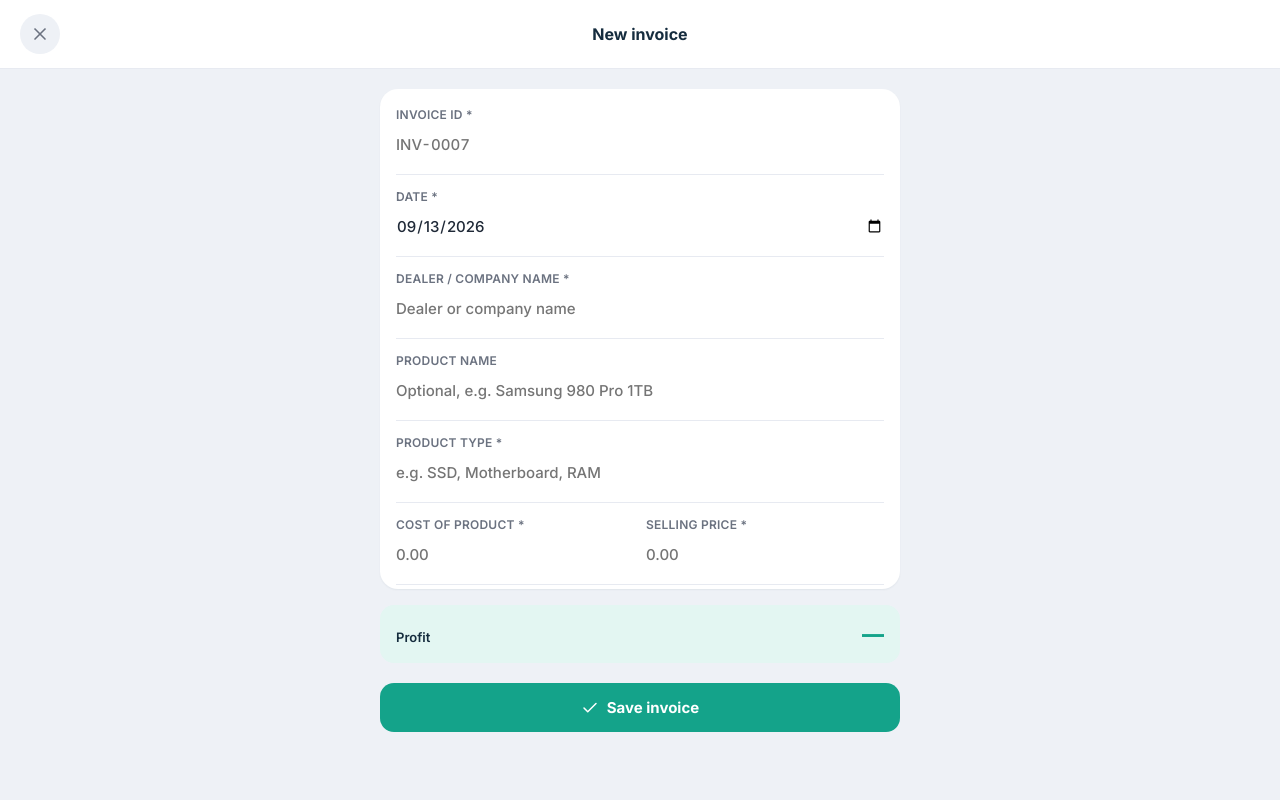
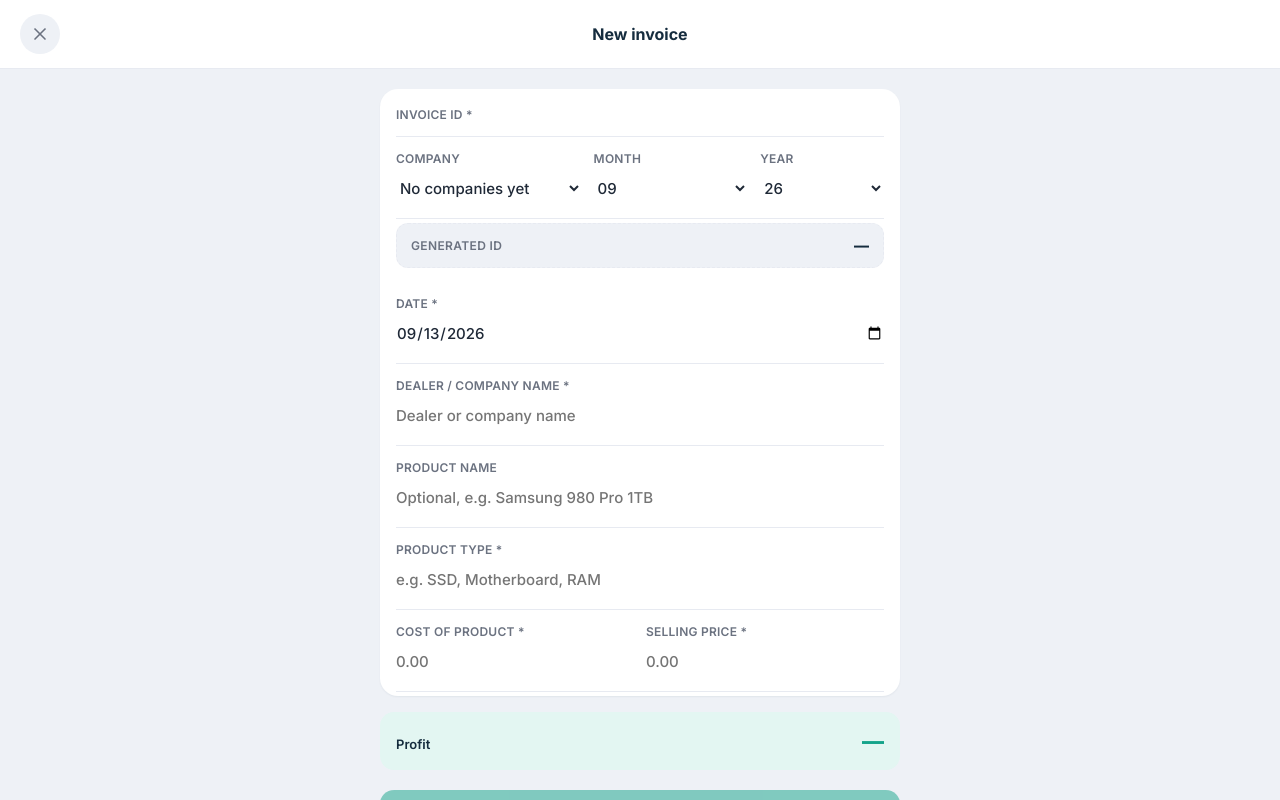
Before and after one commit to imzixuan03/invoice-app, a React (Vite) app: page / in a window 1280 px wide. Both pictures are taken after a click on the button "Create invoice". Built offline with nearby package versions, Linux system fonts and the light colour scheme.

Commit message:
Invoice ID update

```diff
--- a/src/App.jsx
+++ b/src/App.jsx
@@ -182,7 +182,9 @@ export default function App() {
         </section>
       </main>
 
-      {showForm && <InvoiceForm onSave={handleSave} onCancel={() => setShowForm(false)} />}
+      {showForm && (
+        <InvoiceForm invoices={invoices} onSave={handleSave} onCancel={() => setShowForm(false)} />
+      )}
     </div>
   );
 }
--- a/src/components/InvoiceForm.jsx
+++ b/src/components/InvoiceForm.jsx
@@ -1,8 +1,33 @@
-import { useMemo, useState } from "react";
-import { X, Check } from "react-feather";
+import { useEffect, useMemo, useState } from "react";
+import { X, Check, Plus } from "react-feather";
+import { getCompanies, saveCompany } from "../db.js";
 
-const today = new Date().toISOString().slice(0, 10);
+const today = new Date();
 const currency = (n) => Number(n || 0).toLocaleString(undefined, { style: "currency", currency: "USD" });
+
+const MONTH_OPTIONS = [
+  { value: "01", label: "01 · January" },
+  { value: "02", label: "02 · February" },
+  { value: "03", label: "03 · March" },
+  { value: "04", label: "04 · April" },
+  { value: "05", label: "05 · May" },
+  { value: "06", label: "06 · June" },
+  { value: "07", label: "07 · July" },
+  { value: "08", label: "08 · August" },
+  { value: "09", label: "09 · September" },
+  { value: "10", label: "10 · October" },
+  { value: "11", label: "11 · November" },
+  { value: "12", label: "12 · December" }
+];
+
+function yearOptions() {
+  const currentYear = today.getFullYear();
+  const years = [];
+  for (let y = currentYear - 3; y <= currentYear + 1; y++) {
+    years.push(String(y).slice(-2));
+  }
+  return years;
+}
 
 // Suggestions only - the field still accepts free text for anything not listed.
 const PRODUCT_TYPE_SUGGESTIONS = [
@@ -21,16 +46,53 @@ const PRODUCT_TYPE_SUGGESTIONS = [
   "Mouse"
 ];
 
-export default function InvoiceForm({ onSave, onCancel }) {
+// Looks at existing invoices to figure out the next sequence number for a
+// given company code + month + year combination, e.g. SV0926-001, -002...
+function nextSequence(invoices, code, month, year) {
+  if (!code) return "001";
+  const prefix = `${code}${month}${year}-`;
+  const count = invoices.filter((inv) => inv.invoiceId && inv.invoiceId.startsWith(prefix)).length;
+  return String(count + 1).padStart(3, "0");
+}
+
+export default function InvoiceForm({ invoices, onSave, onCancel }) {
+  const [companies, setCompanies] = useState([]);
+  const [loadingCompanies, setLoadingCompanies] = useState(true);
+  const [showAddCompany, setShowAddCompany] = useState(false);
+  const [newCompany, setNewCompany] = useState({ code: "", name: "" });
+
+  const [companyId, setCompanyId] = useState("");
+  const [month, setMonth] = useState(String(today.getMonth() + 1).padStart(2, "0"));
+  const [year, setYear] = useState(String(today.getFullYear()).slice(-2));
+
   const [form, setForm] = useState({
-    invoiceId: "",
-    date: today,
+    date: today.toISOString().slice(0, 10),
     dealerName: "",
     productName: "",
     productType: "",
     cost: "",
     sellingPrice: ""
   });
+
+  async function loadCompanies() {
+    const list = await getCompanies();
+    setCompanies(list);
+    setLoadingCompanies(false);
+    if (!companyId && list.length > 0) setCompanyId(list[0].id);
+  }
+
+  useEffect(() => {
+    loadCompanies();
+    // eslint-disable-next-line react-hooks/exhaustive-deps
+  }, []);
+
+  const selectedCompany = companies.find((c) => c.id === companyId);
+
+  const generatedId = useMemo(() => {
+    if (!selectedCompany) return null;
+    const seq = nextSequence(invoices, selectedCompany.code, month, year);
+    return `${selectedCompany.code}${month}${year}-${seq}`;
+  }, [invoices, selectedCompany, month, year]);
 
   const profit = useMemo(() => {
     if (form.cost === "" || form.sellingPrice === "") return null;
@@ -44,11 +106,29 @@ export default function InvoiceForm({ onSave, onCancel }) {
     setForm((f) => ({ ...f, [field]: value }));
   }
 
+  function handleCompanySelectChange(value) {
+    if (value === "__add__") {
+      setShowAddCompany(true);
+      return;
+    }
+    setCompanyId(value);
+  }
+
+  async function handleAddCompany() {
+    if (!newCompany.code.trim() || !newCompany.name.trim()) return;
+    const saved = await saveCompany(newCompany);
+    await loadCompanies();
+    setCompanyId(saved.id);
+    setNewCompany({ code: "", name: "" });
+    setShowAddCompany(false);
+  }
+
   function handleSubmit(e) {
     e.preventDefault();
-    if (!form.invoiceId || !form.date || !form.dealerName || !form.productType) return;
+    if (!generatedId) return;
+    if (!form.date || !form.dealerName || !form.productType) return;
     if (form.cost === "" || form.sellingPrice === "") return;
-    onSave(form);
+    onSave({ ...form, invoiceId: generatedId });
   }
 
   return (
@@ -58,22 +138,82 @@ export default function InvoiceForm({ onSave, onCancel }) {
           <X size={20} />
         </button>
         <h2>New invoice</h2>
-        {/* Spacer keeps the title visually centered against the left icon button */}
         <span style={{ width: 40 }} />
       </div>
 
       <form className="form-body" onSubmit={handleSubmit}>
         <div className="form-card">
-          <label className="field">
+          <div className="field">
             <span>Invoice ID *</span>
-            <input
-              className="mono-input"
-              placeholder="INV-0007"
-              value={form.invoiceId}
-              onChange={(e) => update("invoiceId", e.target.value)}
-              required
-            />
-          </label>
+          </div>
+
+          <div className="field-row three-col">
+            <label className="field">
+              <span>Company</span>
+              <select
+                value={companyId}
+                onChange={(e) => handleCompanySelectChange(e.target.value)}
+                disabled={loadingCompanies}
+              >
+                {companies.length === 0 && <option value="">No companies yet</option>}
+                {companies.map((c) => (
+                  <option key={c.id} value={c.id}>
+                    {c.code}
+                  </option>
+                ))}
+                <option value="__add__">+ Add company</option>
+              </select>
+            </label>
+
+            <label className="field">
+              <span>Month</span>
+              <select value={month} onChange={(e) => setMonth(e.target.value)}>
+                {MONTH_OPTIONS.map((m) => (
+                  <option key={m.value} value={m.value}>
+                    {m.value}
+                  </option>
+                ))}
+              </select>
+            </label>
+
+            <label className="field">
+              <span>Year</span>
+              <select value={year} onChange={(e) => setYear(e.target.value)}>
+                {yearOptions().map((y) => (
+                  <option key={y} value={y}>
+                    {y}
+                  </option>
+                ))}
+              </select>
+            </label>
+          </div>
+
+          {showAddCompany && (
+            <div className="add-company-block">
+              <div className="add-company-inputs">
+                <input
+                  placeholder="Code (e.g. SV)"
+                  maxLength={4}
+                  value={newCompany.code}
+                  onChange={(e) => setNewCompany((c) => ({ ...c, code: e.target.value.toUpperCase() }))}
+                />
+                <input
+                  placeholder="Full company name"
+                  value={newCompany.name}
+                  onChange={(e) => setNewCompany((c) => ({ ...c, name: e.target.value }))}
+                />
+              </div>
+              <button type="button" className="btn-add-company" onClick={handleAddCompany}>
+                <Plus size={16} />
+                Add
+              </button>
+            </div>
+          )}
+
+          <div className="id-preview">
+            <span>Generated ID</span>
+            <span className="id-preview-value">{generatedId || "—"}</span>
+          </div>
 
           <label className="field">
             <span>Date *</span>
@@ -155,7 +295,7 @@ export default function InvoiceForm({ onSave, onCancel }) {
           </span>
         </div>
 
-        <button type="submit" className="btn-save-full">
+        <button type="submit" className="btn-save-full" disabled={!generatedId}>
           <Check size={18} />
           Save invoice
         </button>
--- a/src/db.js
+++ b/src/db.js
@@ -1,6 +1,6 @@
 // ---------------------------------------------------------------------------
-// Data layer. Every screen in the app talks to invoices ONLY through the
-// functions exported here (getInvoices, saveInvoice, deleteInvoice).
+// Data layer. Every screen in the app talks to invoices/companies ONLY
+// through the functions exported here.
 //
 // Today these functions read/write IndexedDB on-device. If you ever add a
 // backend, you swap the *insides* of these functions for fetch() calls -
@@ -11,15 +11,21 @@
 import { openDB } from "idb";
 
 const DB_NAME = "invoice-ledger";
-const STORE_NAME = "invoices";
-const DB_VERSION = 1;
+const INVOICE_STORE = "invoices";
+const COMPANY_STORE = "companies";
+const DB_VERSION = 2;
 
 function dbPromise() {
   return openDB(DB_NAME, DB_VERSION, {
-    upgrade(db) {
-      const store = db.createObjectStore(STORE_NAME, { keyPath: "id" });
-      store.createIndex("by-date", "date");
-      store.createIndex("by-dealer", "dealerName");
+    upgrade(db, oldVersion) {
+      if (oldVersion < 1) {
+        const store = db.createObjectStore(INVOICE_STORE, { keyPath: "id" });
+        store.createIndex("by-date", "date");
+        store.createIndex("by-dealer", "dealerName");
+      }
+      if (oldVersion < 2) {
+        db.createObjectStore(COMPANY_STORE, { keyPath: "id" });
+      }
     }
   });
 }
@@ -27,7 +33,7 @@ function dbPromise() {
 // Generate our own IDs (rather than relying on IndexedDB auto-increment) so
 // that records remain uniquely identifiable if this data ever syncs across
 // devices or up to a server. This is separate from your own human-readable
-// "Invoice ID" field, which you control yourself.
+// "Invoice ID" field, which is generated from company/month/year + sequence.
 function makeRecordId() {
   return crypto.randomUUID();
 }
@@ -35,19 +41,19 @@ function makeRecordId() {
 // Invoice shape (kept as plain, JSON-serializable data on purpose):
 // {
 //   id: string,            // internal record id, auto-generated
-//   invoiceId: string,      // YOUR invoice number, e.g. "INV-0007"
+//   invoiceId: string,      // e.g. "SV0926-001" - generated, not typed
 //   date: string,           // ISO date, e.g. "2026-09-12"
-//   dealerName: string,     // Dealer / Company name
+//   dealerName: string,     // Dealer / Company name (the customer)
 //   productName: string,    // optional
 //   productType: string,    // e.g. "SSD", "Motherboard", "RAM"
 //   cost: number,
 //   sellingPrice: number,
-//   profit: number          // derived: sellingPrice - cost, stored for easy sorting/summing
+//   profit: number          // derived: sellingPrice - cost
 // }
 
 export async function getInvoices() {
   const db = await dbPromise();
-  const all = await db.getAll(STORE_NAME);
+  const all = await db.getAll(INVOICE_STORE);
   return all.sort((a, b) => (a.date < b.date ? 1 : -1));
 }
 
@@ -62,11 +68,32 @@ export async function saveInvoice(invoice) {
     profit: sellingPrice - cost,
     id: invoice.id || makeRecordId()
   };
-  await db.put(STORE_NAME, record);
+  await db.put(INVOICE_STORE, record);
   return record;
 }
 
 export async function deleteInvoice(id) {
   const db = await dbPromise();
-  await db.delete(STORE_NAME, id);
+  await db.delete(INVOICE_STORE, id);
 }
+
+// Company shape: { id, code, name }
+// "code" is the short prefix used in Invoice IDs (e.g. "SV").
+// "name" is just for your own reference in the dropdown.
+
+export async function getCompanies() {
+  const db = await dbPromise();
+  const all = await db.getAll(COMPANY_STORE);
+  return all.sort((a, b) => a.code.localeCompare(b.code));
+}
+
+export async function saveCompany(company) {
+  const db = await dbPromise();
+  const record = {
+    ...company,
+    code: company.code.toUpperCase().trim(),
+    id: company.id || makeRecordId()
+  };
+  await db.put(COMPANY_STORE, record);
+  return record;
+}
--- a/src/styles.css
+++ b/src/styles.css
@@ -489,9 +489,87 @@ button {
   border-bottom: 1px solid var(--divider);
 }
 
+.field-row.three-col {
+  grid-template-columns: 1.2fr 1fr 0.8fr;
+}
+
 .field-row .field {
   padding: 0;
   border-bottom: none;
+}
+
+.add-company-block {
+  padding: 12px;
+  margin: 4px 0 14px;
+  background: var(--bg);
+  border-radius: 12px;
+  display: flex;
+  flex-direction: column;
+  gap: 8px;
+}
+
+.add-company-inputs {
+  display: grid;
+  grid-template-columns: 1fr 2fr;
+  gap: 8px;
+}
+
+.add-company-inputs input {
+  font-family: var(--font-body);
+  font-size: 14px;
+  font-weight: 500;
+  color: var(--text);
+  padding: 10px 10px;
+  border: 1px solid var(--divider);
+  border-radius: 8px;
+  background: var(--card);
+  min-height: 40px;
+  text-transform: none;
+}
+
+.btn-add-company {
+  border: none;
+  background: var(--teal);
+  color: #fff;
+  font-size: 13px;
+  font-weight: 700;
+  padding: 10px;
+  border-radius: 8px;
+  cursor: pointer;
+  display: flex;
+  align-items: center;
+  justify-content: center;
+  gap: 6px;
+}
+
+.btn-add-company:active {
+  opacity: 0.85;
+}
+
+.id-preview {
+  display: flex;
+  align-items: center;
+  justify-content: space-between;
+  padding: 12px 14px;
+  margin: 4px 0 14px;
+  background: var(--bg);
+  border-radius: 12px;
+  border: 1px dashed var(--divider);
+}
+
+.id-preview span:first-child {
+  font-size: 12px;
+  font-weight: 600;
+  text-transform: uppercase;
+  letter-spacing: 0.03em;
+  color: var(--text-muted);
+}
+
+.id-preview-value {
+  font-size: 15px;
+  font-weight: 800;
+  color: var(--navy);
+  font-variant-numeric: tabular-nums;
 }
 
 .field input,
@@ -518,6 +596,11 @@ button {
 
 .mono-input {
   font-variant-numeric: tabular-nums;
+}
+
+.btn-save-full:disabled {
+  opacity: 0.5;
+  cursor: not-allowed;
 }
 
 .profit-preview {
```
